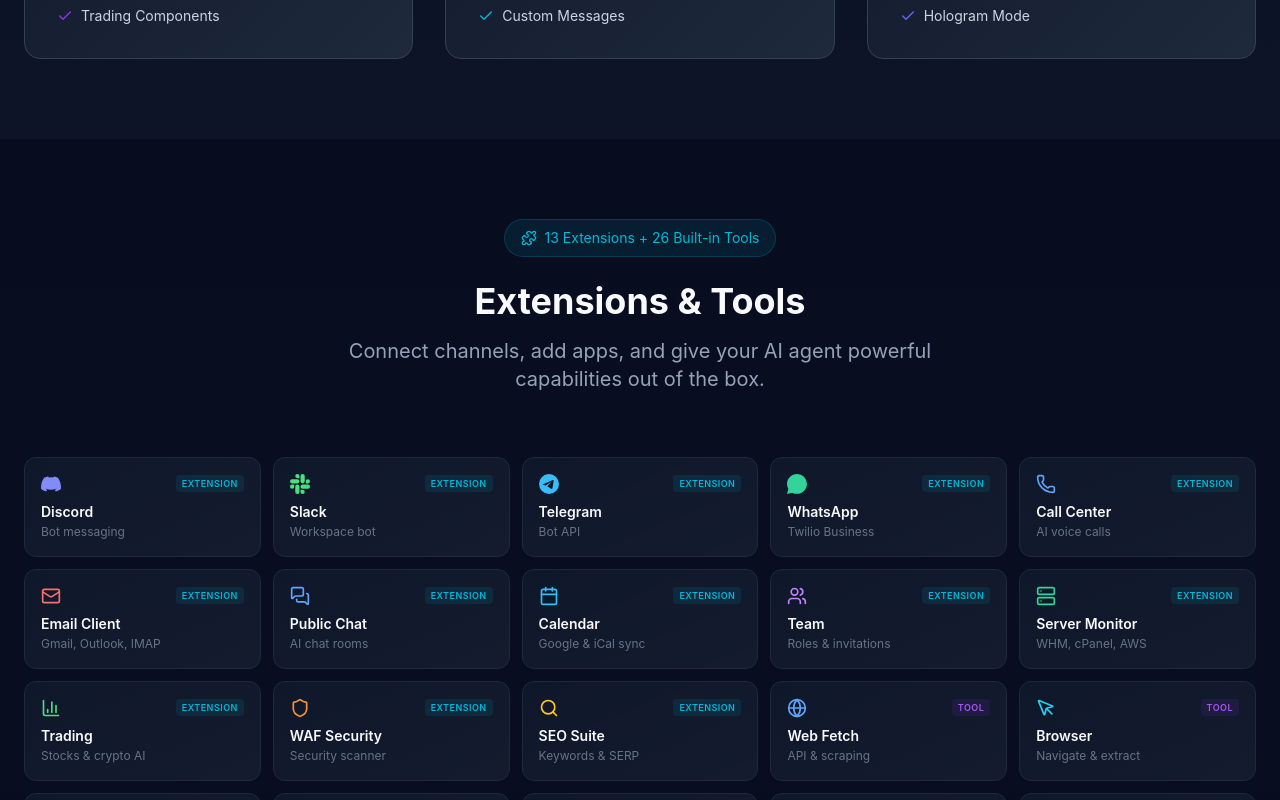
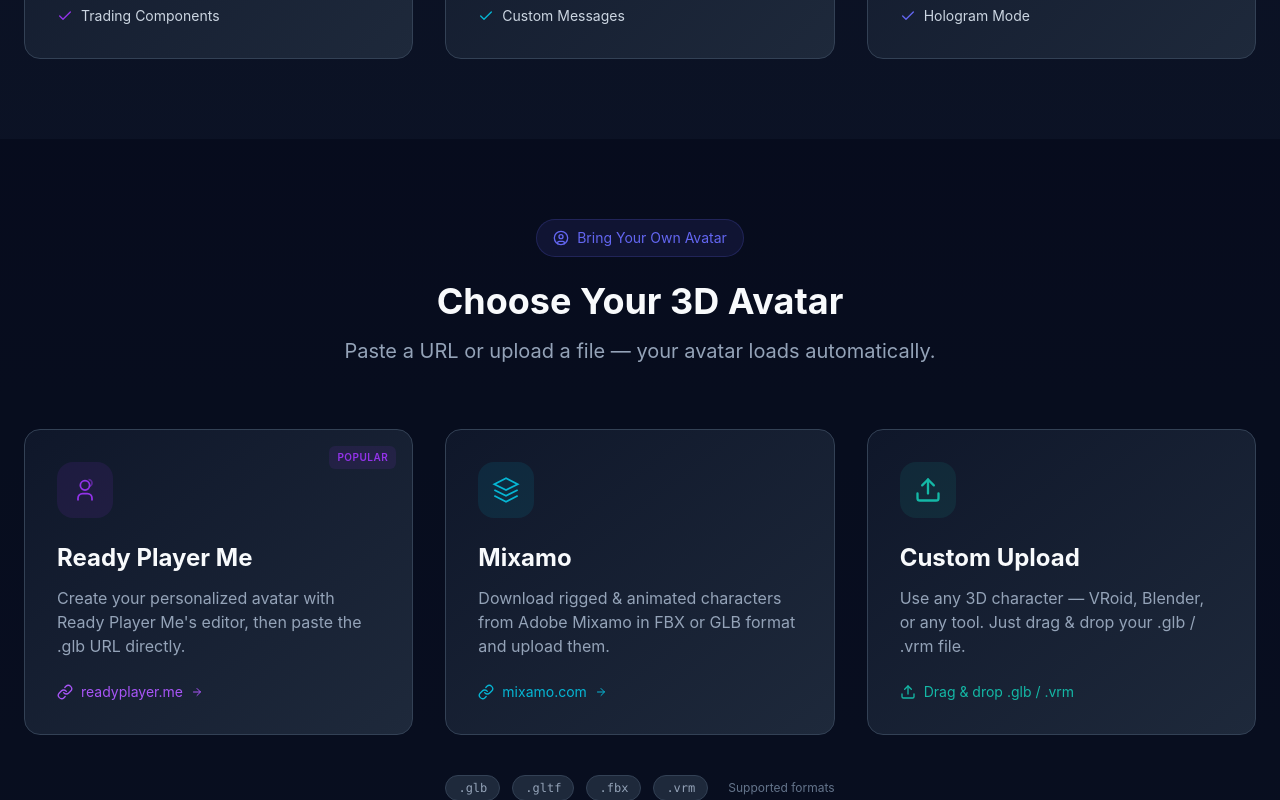
Before and after one commit to 9mtm/landdingpage_agent-player, a Next.js app: page / in a window 1280 px wide. Shown: the part 2000-2800 px from the top of the page. Built offline with nearby package versions, Linux system fonts and the light colour scheme; no server answers.

Commit message:
feat: add initial landing page for Agent Player with hero section, features, and GitHub integration.

```diff
--- a/app/page.tsx
+++ b/app/page.tsx
@@ -4,7 +4,8 @@
 import {
   Github, Star, Book, Code2, Bell, Cloud, Sparkles, ArrowRight, Check,
   MessageCircle, Phone, Mail, Search, Users, Calendar, Server, BarChart3, Shield, MessagesSquare,
-  Globe, MousePointer, Brain, Monitor, HardDrive, Volume2, Mic, Video, Key, Terminal, Puzzle
+  Globe, MousePointer, Brain, Monitor, HardDrive, Volume2, Mic, Video, Key, Terminal, Puzzle,
+  Upload, Link, UserCircle
 } from 'lucide-react';
 import Image from 'next/image';
 
@@ -242,6 +243,92 @@
         </div>
       </section>
 
+      {/* Avatar Sources */}
+      <section className="py-20 px-6 bg-slate-950/50">
+        <div className="max-w-7xl mx-auto">
+          <div className="text-center mb-16">
+            <div className="inline-flex items-center gap-2 px-4 py-2 rounded-full bg-brand-indigo/10 border border-brand-indigo/20 mb-6">
+              <UserCircle className="w-4 h-4 text-brand-indigo" />
+              <span className="text-sm text-brand-indigo">Bring Your Own Avatar</span>
+            </div>
+            <h2 className="text-4xl font-bold mb-4">Choose Your 3D Avatar</h2>
+            <p className="text-xl text-slate-400 max-w-2xl mx-auto">
+              Paste a URL or upload a file — your avatar loads automatically.
+            </p>
+          </div>
+
+          <div className="grid md:grid-cols-3 gap-8">
+            {/* Ready Player Me */}
+            <a href="https://readyplayer.me" target="_blank" rel="nofollow noopener noreferrer" className="relative p-8 rounded-2xl bg-gradient-to-br from-slate-900 to-slate-800 border border-slate-700 hover:border-brand-purple/50 transition-all group block">
+              <div className="w-14 h-14 rounded-2xl bg-brand-purple/10 flex items-center justify-center mb-6 group-hover:scale-110 transition-transform">
+                <svg viewBox="0 0 24 24" className="w-7 h-7 text-brand-purple" fill="none" stroke="currentColor" strokeWidth="1.5">
+                  <circle cx="12" cy="8" r="4" />
+                  <path d="M6 21v-2a4 4 0 0 1 4-4h4a4 4 0 0 1 4 4v2" />
+                  <path d="M15 3a3 3 0 0 1 0 6" strokeOpacity="0.5" />
+                </svg>
+              </div>
+              <h3 className="text-2xl font-bold mb-3">Ready Player Me</h3>
+              <p className="text-slate-400 mb-6">
+                Create your personalized avatar with Ready Player Me&apos;s editor, then paste the .glb URL directly.
+              </p>
+              <div className="flex items-center gap-2 text-sm text-brand-purple-light">
+                <Link className="w-4 h-4" />
+                <span>readyplayer.me</span>
+                <ArrowRight className="w-3 h-3 group-hover:translate-x-1 transition-transform" />
+              </div>
+              <div className="absolute top-4 right-4 px-2 py-1 rounded-md bg-brand-purple/10 text-[10px] uppercase tracking-wider font-semibold text-brand-purple">
+                Popular
+              </div>
+            </a>
+
+            {/* Mixamo */}
+            <a href="https://www.mixamo.com" target="_blank" rel="nofollow noopener noreferrer" className="p-8 rounded-2xl bg-gradient-to-br from-slate-900 to-slate-800 border border-slate-700 hover:border-brand-cyan/50 transition-all group block">
+              <div className="w-14 h-14 rounded-2xl bg-brand-cyan/10 flex items-center justify-center mb-6 group-hover:scale-110 transition-transform">
+                <svg viewBox="0 0 24 24" className="w-7 h-7 text-brand-cyan" fill="none" stroke="currentColor" strokeWidth="1.5">
+                  <path d="M12 2L2 7l10 5 10-5-10-5z" />
+                  <path d="M2 17l10 5 10-5" />
+                  <path d="M2 12l10 5 10-5" />
+                </svg>
+              </div>
+              <h3 className="text-2xl font-bold mb-3">Mixamo</h3>
+              <p className="text-slate-400 mb-6">
+                Download rigged & animated characters from Adobe Mixamo in FBX or GLB format and upload them.
+              </p>
+              <div className="flex items-center gap-2 text-sm text-brand-cyan">
+                <Link className="w-4 h-4" />
+                <span>mixamo.com</span>
+                <ArrowRight className="w-3 h-3 group-hover:translate-x-1 transition-transform" />
+              </div>
+            </a>
+
+            {/* Custom Upload */}
+            <div className="p-8 rounded-2xl bg-gradient-to-br from-slate-900 to-slate-800 border border-slate-700 hover:border-brand-teal/50 transition-all group">
+              <div className="w-14 h-14 rounded-2xl bg-brand-teal/10 flex items-center justify-center mb-6 group-hover:scale-110 transition-transform">
+                <Upload className="w-7 h-7 text-brand-teal" />
+              </div>
+              <h3 className="text-2xl font-bold mb-3">Custom Upload</h3>
+              <p className="text-slate-400 mb-6">
+                Use any 3D character — VRoid, Blender, or any tool. Just drag & drop your .glb / .vrm file.
+              </p>
+              <div className="flex items-center gap-2 text-sm text-brand-teal">
+                <Upload className="w-4 h-4" />
+                <span>Drag & drop .glb / .vrm</span>
+              </div>
+            </div>
+          </div>
+
+          {/* Supported formats bar */}
+          <div className="mt-10 flex flex-wrap items-center justify-center gap-3">
+            {['GLB', 'GLTF', 'FBX', 'VRM'].map((fmt) => (
+              <span key={fmt} className="px-3 py-1 rounded-full bg-slate-800 border border-slate-700 text-xs font-mono text-slate-400">
+                .{fmt.toLowerCase()}
+              </span>
+            ))}
+            <span className="text-xs text-slate-500 ml-2">Supported formats</span>
+          </div>
+        </div>
+      </section>
+
       {/* Extensions & Tools */}
       <section className="py-20 px-6 bg-slate-950/50">
         <div className="max-w-7xl mx-auto">
```
